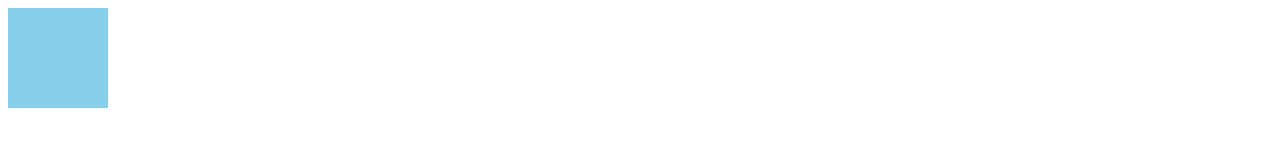
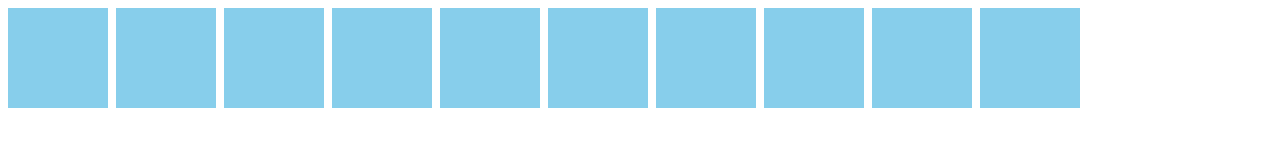
Before and after one commit to Kapibara-Bba/Javascripts, a plain HTML site: page index.html in a window 1280 px wide. Drawn offline with Linux system fonts and the light colour scheme.

Commit message:
[Add]for

```diff
--- a/index.html
+++ b/index.html
@@ -27,6 +27,7 @@
     <script>
       'use strict'
 
+      for (let i = 0; i < 10; i++) {
         const div = document.createElement('div');
         div.classList.add('box');
 
@@ -35,6 +36,7 @@
         });
 
         document.body.appendChild(div);
+      }
     </script>
   </body>
 </head>
```
Lines whose indentation alone changed are shown as unchanged.
